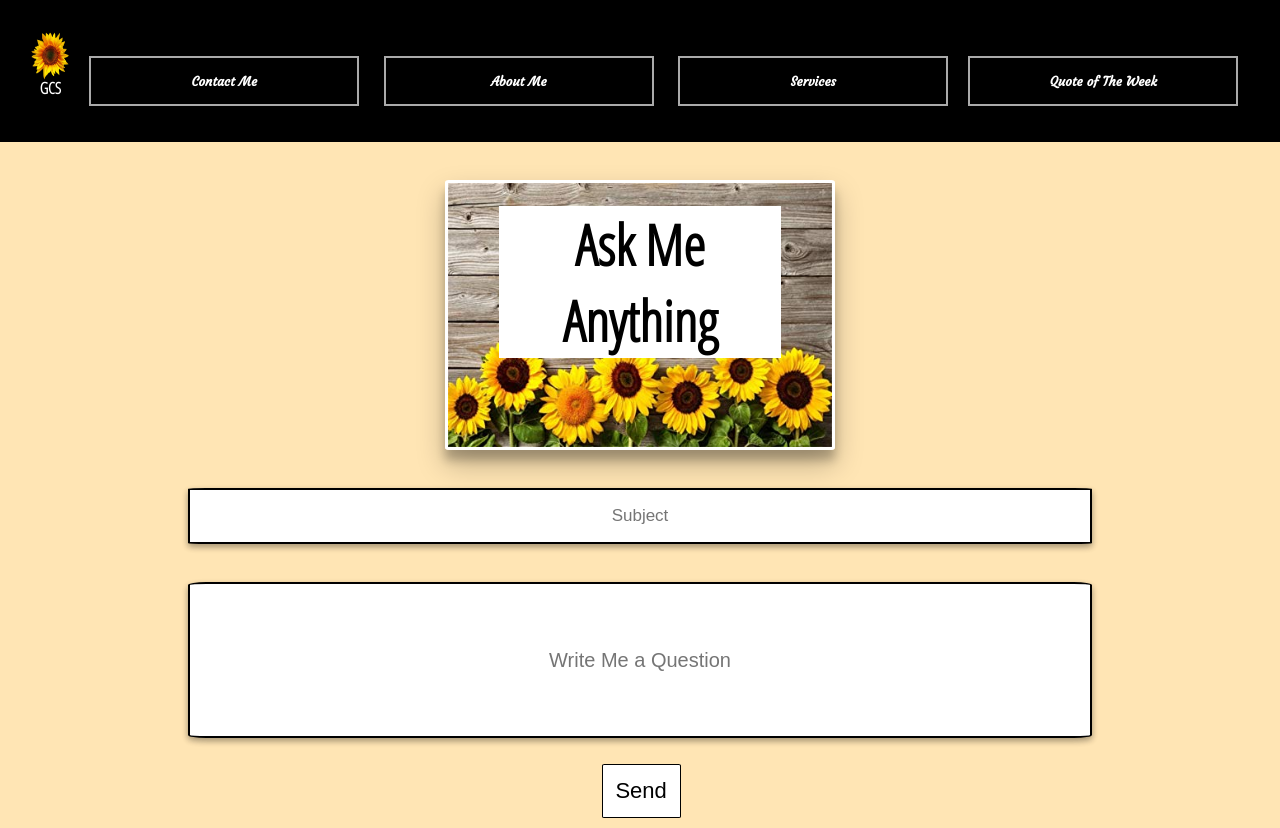
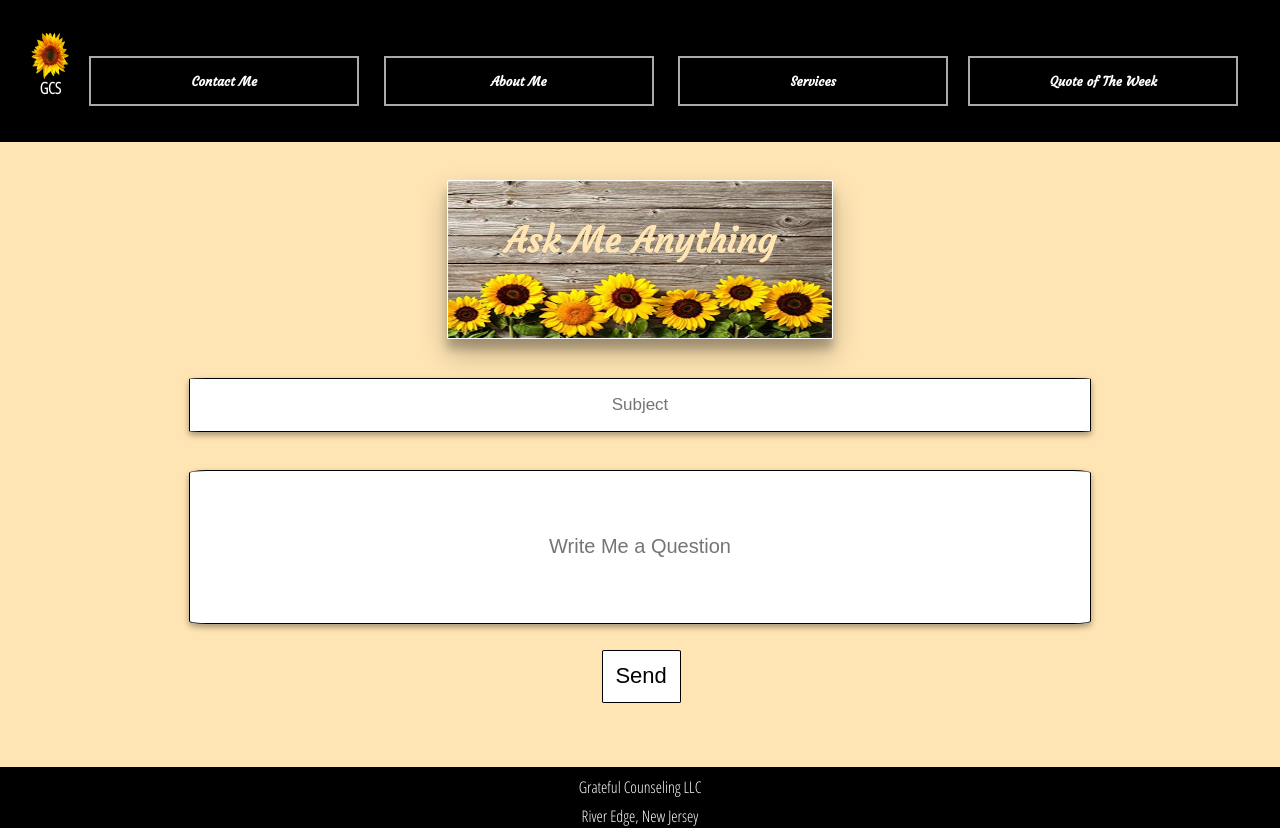
Before and after one commit to JayZonday/sus-home, a React (Create React App) app: page /ask-me-anything in a window 1280 px wide. Shown: the top 828 px of the page. Built offline with nearby package versions, Linux system fonts and the light colour scheme.

Commit message:
fix yellow flash -- on flip card

```diff
--- a/src/components/AskMeAnything/index.css
+++ b/src/components/AskMeAnything/index.css
@@ -10,7 +10,7 @@
   font-size: 20px;
   text-align: center;
   border-radius: 2%;
-  border: 2px solid black;
+  border: 1px solid black;
   box-shadow: 0 3px 6px rgba(0,0,0,0.16), 0 3px 6px rgba(0,0,0,0.23);
 }
 .subject{
@@ -20,13 +20,13 @@
   font-size: 17px;
   text-align: center;
   border-radius: 2%;
-  border: 2px solid black;
+  border: 1px solid black;
   box-shadow: 0 3px 6px rgba(0,0,0,0.16), 0 3px 6px rgba(0,0,0,0.23);
 }
 .title-slab{
   margin: 2% auto;
-  font-size: 28px;
-  border: 3px solid white;;
+  font-size: 1.4vw;
+  border: 1px solid white;;
   padding: 4%;
   width: 22%;
   text-align: center;
@@ -38,10 +38,13 @@
 
 }
 .ask-title{
-  margin-top: -10%;
-  background: white;
-  color: black;
+  margin-top: -5%;
+  color: #FFE5B4;
+  font-family: 'Courgette', cursive;
   width: 100%;
+  -webkit-text-stroke-width: .1px;
+ -webkit-text-stroke-color: black;
+
 
 }
 .send-btn{
--- a/src/components/HelpfulSources/index.css
+++ b/src/components/HelpfulSources/index.css
@@ -39,7 +39,7 @@
 
 /* Style the front side (fallback if image is missing) */
 .flip-card-front {
-  background: yellow;
+  background: white;
   color: black;
 }
 .flip-img{
--- a/src/components/TopNav/index.css
+++ b/src/components/TopNav/index.css
@@ -96,6 +96,7 @@ a:hover, a, a:active{
   .close-btn{
     margin-top: 30%;
     margin-left: 80%;
+    font-size: 25px;
   }
   .navbar{
     padding: 0%;
```
